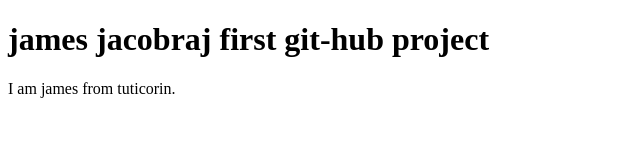
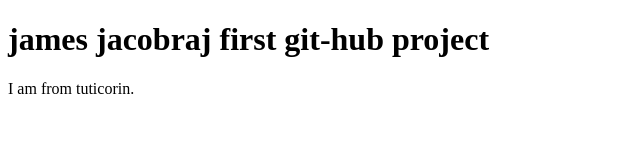
Before and after one commit to jamesjacob-jack/Java, a plain HTML site: page index.html in a window 1280 px wide. Shown: the full height of the page, 0-640 px from the left. Drawn offline with Linux system fonts and the light colour scheme.

Commit message:
Name changed in the paragraph

```diff
--- a/index.html
+++ b/index.html
@@ -8,7 +8,7 @@
 <body>
     <div>
     <h1>james jacobraj first git-hub project</h1>
-    <p>I am james from tuticorin. </p>
+    <p>I am from tuticorin. </p>
     </div>
 </body>
 </html>
```
